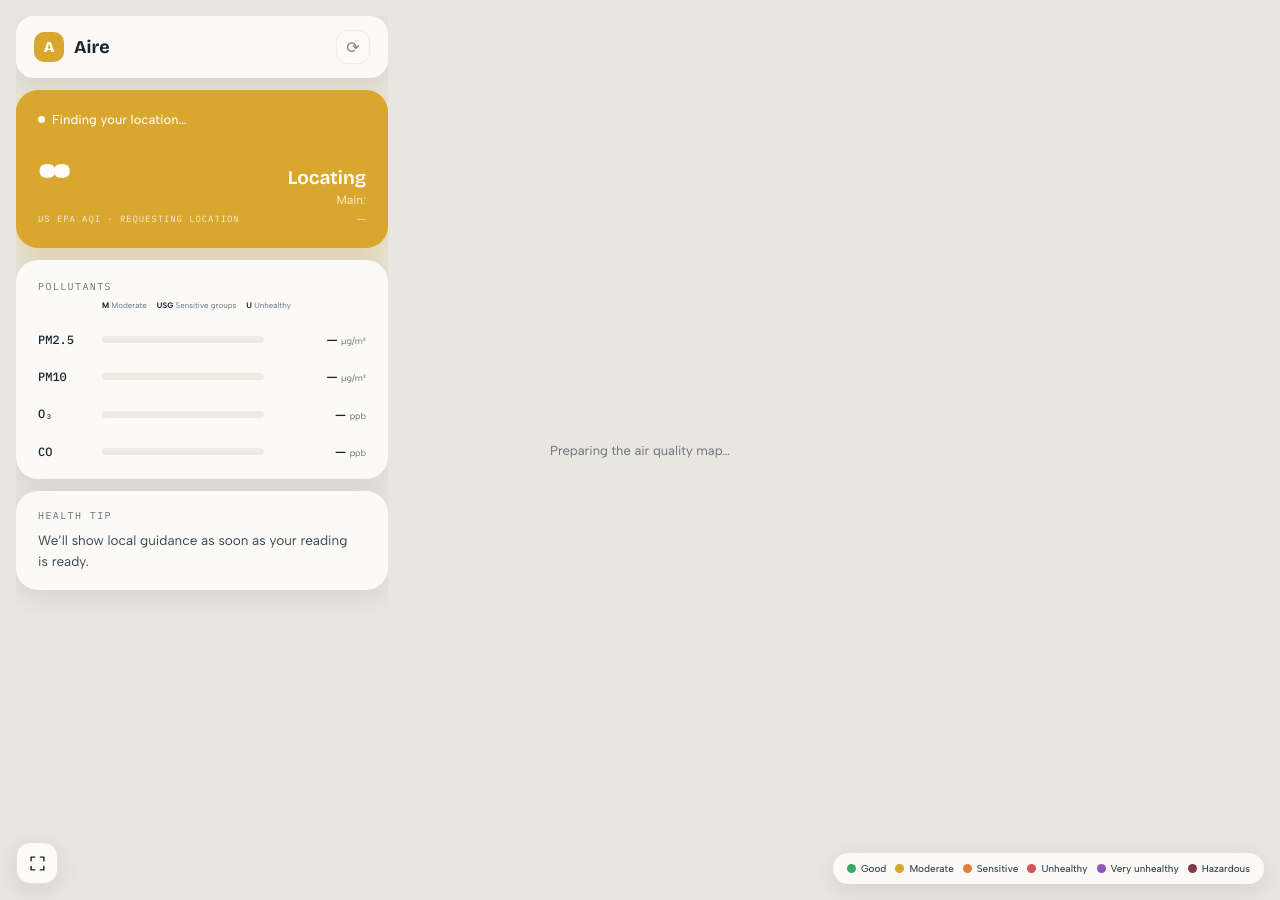
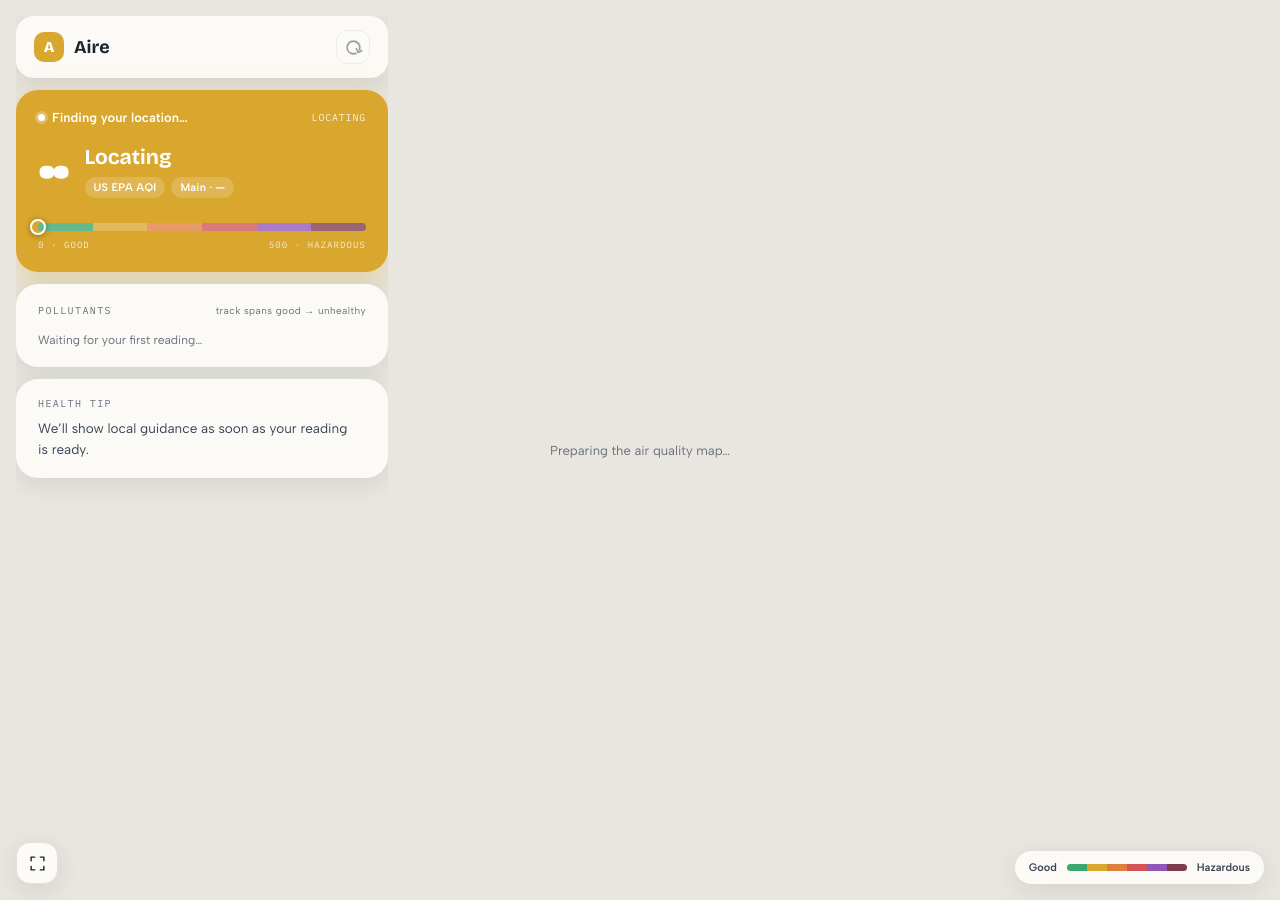
Before and after one commit to 0sps/sull1van.com, a Jekyll site: the page aqi/index.html, which Jekyll copies as it is, in a window 1280 px wide. Built offline with Jekyll 4.4.1, drawn with Linux system fonts in a browser that asks for light colours.

Commit message:
Update index.html

```diff
--- a/aqi/index.html
+++ b/aqi/index.html
@@ -20,6 +20,12 @@
       --accent-glow: rgba(217, 166, 46, .34);
       --panel: rgba(252, 251, 248, .94);
       --shadow: 0 6px 24px rgba(27, 36, 48, .10);
+      --c-good: #3aa76d;
+      --c-moderate: #d9a62e;
+      --c-usg: #df7f3e;
+      --c-unhealthy: #d25454;
+      --c-veryunhealthy: #9256b8;
+      --c-hazardous: #7e3a4e;
     }
 
     * { box-sizing: border-box; }
@@ -55,6 +61,8 @@
     .icon-button:hover { background: var(--ground); }
     .icon-button svg { width: 17px; height: 17px; fill: none; stroke: currentColor; stroke-width: 2; stroke-linecap: round; stroke-linejoin: round; }
     .refresh:disabled { cursor: wait; opacity: .55; }
+    .refresh:disabled svg { animation: spin 1.1s linear infinite; }
+    @keyframes spin { to { transform: rotate(360deg); } }
     .map-toggle { position: absolute; z-index: 11; left: 16px; bottom: 16px; width: 42px; height: 42px; border-radius: 14px; box-shadow: var(--shadow); }
 
     .sidebar > :not(.topbar), .legend { transition: opacity .2s ease, visibility .2s ease; }
@@ -62,31 +70,44 @@
     .app.map-view .sidebar > :not(.topbar), .app.map-view .legend { opacity: 0; visibility: hidden; pointer-events: none; }
     .app.map-view .topbar { width: max-content; }
 
-    .aqi-card { padding: 22px; color: #fff; background: var(--accent); box-shadow: 0 10px 32px var(--accent-glow); transition: background-color .4s, box-shadow .4s; }
-    .place { display: flex; align-items: center; gap: 7px; font-size: 13px; font-weight: 500; opacity: .92; }
-    .place-dot { width: 7px; height: 7px; flex: 0 0 auto; border-radius: 50%; background: #fff; }
+    /* ---- Hero ---- */
+    .aqi-card { padding: 20px 22px 22px; color: #fff; background: var(--accent); box-shadow: 0 10px 32px var(--accent-glow); transition: background-color .4s, box-shadow .4s; }
+    .place-row { display: flex; align-items: center; justify-content: space-between; gap: 12px; }
+    .place { display: flex; align-items: center; gap: 7px; min-width: 0; font-size: 13px; font-weight: 600; }
+    .place-dot { width: 7px; height: 7px; flex: 0 0 auto; border-radius: 50%; background: #fff; box-shadow: 0 0 0 3px rgba(255, 255, 255, .25); }
     .place-name { white-space: nowrap; overflow: hidden; text-overflow: ellipsis; }
-    .aqi-content { display: flex; align-items: flex-end; justify-content: space-between; gap: 16px; margin-top: 10px; }
-    .score { font-family: "Bricolage Grotesque", sans-serif; font-size: 76px; font-weight: 800; line-height: .9; letter-spacing: -.055em; }
-    .score-meta { margin-top: 8px; font-family: "IBM Plex Mono", monospace; font-size: 9px; line-height: 1.4; letter-spacing: .1em; text-transform: uppercase; opacity: .82; }
-    .category { max-width: 155px; text-align: right; }
-    .category strong { display: block; font-family: "Bricolage Grotesque", sans-serif; font-size: 19px; font-weight: 650; line-height: 1.12; text-wrap: balance; }
-    .category span { display: block; margin-top: 5px; font-size: 12px; opacity: .84; }
+    .updated { flex: 0 0 auto; font-family: "IBM Plex Mono", monospace; font-size: 10px; letter-spacing: .08em; text-transform: uppercase; opacity: .85; }
+    .aqi-main { display: flex; align-items: center; gap: 18px; margin-top: 14px; }
+    .score { font-family: "Bricolage Grotesque", sans-serif; font-size: 72px; font-weight: 800; line-height: .92; letter-spacing: -.05em; }
+    .aqi-text { min-width: 0; }
+    .aqi-text strong { display: block; font-family: "Bricolage Grotesque", sans-serif; font-size: 21px; font-weight: 700; line-height: 1.12; text-wrap: balance; }
+    .aqi-chips { display: flex; flex-wrap: wrap; gap: 6px; margin-top: 8px; }
+    .chip { padding: 4px 9px; border-radius: 999px; background: rgba(255, 255, 255, .18); font-size: 11px; font-weight: 600; letter-spacing: .02em; white-space: nowrap; }
+    .chip b { font-weight: 700; }
+    .aqi-scale { position: relative; height: 8px; margin-top: 18px; border-radius: 999px; background: linear-gradient(to right,
+        var(--c-good) 0 16.66%, var(--c-moderate) 16.66% 33.33%, var(--c-usg) 33.33% 50%,
+        var(--c-unhealthy) 50% 66.66%, var(--c-veryunhealthy) 66.66% 83.33%, var(--c-hazardous) 83.33% 100%);
+      box-shadow: inset 0 0 0 999px rgba(255, 255, 255, .22); }
+    .aqi-scale-marker { position: absolute; top: 50%; left: 0; width: 16px; height: 16px; border: 2.5px solid #fff; border-radius: 50%; background: transparent; box-shadow: 0 1px 6px rgba(0, 0, 0, .35); transform: translate(-50%, -50%); transition: left .8s ease; }
+    .aqi-scale-caps { display: flex; justify-content: space-between; margin-top: 8px; font-family: "IBM Plex Mono", monospace; font-size: 9px; letter-spacing: .12em; text-transform: uppercase; opacity: .8; }
 
+    /* ---- Pollutants ---- */
     .pollutant-card { padding: 20px 22px; }
-    .label { margin-bottom: 14px; color: var(--muted); font-family: "IBM Plex Mono", monospace; font-size: 10px; letter-spacing: .14em; text-transform: uppercase; }
-    .threshold-key { display: flex; flex-wrap: wrap; gap: 5px 10px; margin: -7px 0 22px 64px; color: var(--muted); font-size: 8px; line-height: 1.3; }
-    .threshold-key span { white-space: nowrap; }
-    .threshold-key b { color: var(--ink); font-weight: 700; }
-    .pollutants { display: flex; flex-direction: column; gap: 22px; }
-    .pollutant { display: grid; grid-template-columns: 52px minmax(40px, 1fr) 90px; align-items: center; gap: 12px; }
+    .label { margin-bottom: 16px; color: var(--muted); font-family: "IBM Plex Mono", monospace; font-size: 10px; letter-spacing: .14em; text-transform: uppercase; }
+    .label small { float: right; letter-spacing: .04em; text-transform: none; font-family: "Albert Sans", sans-serif; font-size: 10px; }
+    .pollutants { display: flex; flex-direction: column; gap: 16px; }
+    .pollutant { display: grid; grid-template-columns: 52px minmax(40px, 1fr) 92px; align-items: center; gap: 12px; }
     .chemical { font-family: "IBM Plex Mono", monospace; font-size: 12px; font-weight: 500; }
-    .bar { position: relative; height: 7px; border-radius: 999px; background: var(--ground); }
-    .bar span { display: block; width: 0; height: 100%; border-radius: inherit; background: #3aa76d; transition: width .8s ease; }
-    .threshold-marker { position: absolute; top: -4px; width: 1px; height: 15px; background: rgba(27, 36, 48, .48); transform: translateX(-50%); }
-    .threshold-marker::after { content: attr(data-label); position: absolute; top: -11px; left: 50%; color: #4c5562; font-family: "IBM Plex Mono", monospace; font-size: 7px; font-weight: 500; line-height: 1; transform: translateX(-50%); }
-    .reading { white-space: nowrap; text-align: right; font-size: 13px; font-weight: 600; }
-    .reading small { color: var(--muted); font-size: 9px; font-weight: 400; }
+    .track { position: relative; height: 8px; border-radius: 999px; overflow: visible;
+      background: linear-gradient(to right,
+        color-mix(in srgb, var(--c-good) 28%, var(--paper)) 0 25%,
+        color-mix(in srgb, var(--c-moderate) 30%, var(--paper)) 25% 50%,
+        color-mix(in srgb, var(--c-usg) 30%, var(--paper)) 50% 75%,
+        color-mix(in srgb, var(--c-unhealthy) 30%, var(--paper)) 75% 100%); }
+    .track-dot { position: absolute; top: 50%; left: 0; width: 14px; height: 14px; border: 2px solid var(--paper); border-radius: 50%; background: var(--c-good); box-shadow: 0 1px 4px rgba(27, 36, 48, .3); transform: translate(-50%, -50%); transition: left .8s ease, background-color .4s; }
+    .reading { white-space: nowrap; text-align: right; font-size: 13px; font-weight: 600; font-variant-numeric: tabular-nums; }
+    .reading small { color: var(--muted); font-size: 10px; font-weight: 400; }
+    .pollutants-empty { color: var(--muted); font-size: 12px; }
 
     .health-card { padding: 18px 22px; }
     .health-card .label { margin-bottom: 8px; }
@@ -94,9 +115,11 @@
     .spacer { flex: 1 1 auto; min-height: 0; }
     .source { padding: 10px 14px; border-radius: 14px; color: var(--muted); font-family: "IBM Plex Mono", monospace; font-size: 10px; line-height: 1.5; }
 
-    .legend { position: absolute; z-index: 10; right: 16px; bottom: 16px; display: flex; align-items: center; gap: 9px; max-width: calc(100vw - 420px); padding: 9px 14px; border-radius: 999px; background: var(--panel); box-shadow: var(--shadow); backdrop-filter: blur(14px); }
-    .legend-item { display: flex; align-items: center; gap: 5px; white-space: nowrap; color: #3a4454; font-size: 10px; font-weight: 500; }
-    .legend-dot { width: 9px; height: 9px; border-radius: 50%; }
+    /* ---- Legend ---- */
+    .legend { position: absolute; z-index: 10; right: 16px; bottom: 16px; display: flex; align-items: center; gap: 10px; padding: 10px 14px; border-radius: 999px; background: var(--panel); box-shadow: var(--shadow); backdrop-filter: blur(14px); color: #3a4454; font-size: 11px; font-weight: 600; }
+    .legend-scale { width: 120px; height: 7px; border-radius: 999px; background: linear-gradient(to right,
+        var(--c-good) 0 16.66%, var(--c-moderate) 16.66% 33.33%, var(--c-usg) 33.33% 50%,
+        var(--c-unhealthy) 50% 66.66%, var(--c-veryunhealthy) 66.66% 83.33%, var(--c-hazardous) 83.33% 100%); }
 
     .map-message { position: absolute; z-index: 4; inset: 0; display: grid; place-items: center; padding: 30px; text-align: center; color: var(--muted); font-size: 13px; }
     .loading .score { animation: pulse 1.5s ease-in-out infinite; }
@@ -112,38 +135,37 @@
     }
 
     @media (max-width: 720px) {
-      .sidebar { inset: calc(10px + env(safe-area-inset-top)) 10px auto; width: auto; max-width: none; max-height: calc(100dvh - 20px - env(safe-area-inset-top)); }
+      .sidebar { inset: calc(10px + env(safe-area-inset-top)) 10px auto; width: auto; max-width: none; max-height: calc(100dvh - 20px - env(safe-area-inset-top)); gap: 10px; }
       .topbar { padding: 11px 14px; }
       .brand-mark { width: 28px; height: 28px; }
-      .aqi-card { padding: 18px; }
-      .aqi-content { margin-top: 8px; }
-      .score { font-size: 66px; }
-      .score-meta { font-size: 8px; }
-      .category { max-width: 145px; }
-      .category strong { font-size: 17px; }
+      .aqi-card { padding: 17px 18px 19px; }
+      .aqi-main { gap: 15px; margin-top: 11px; }
+      .score { font-size: 62px; }
+      .aqi-text strong { font-size: 19px; }
+      .aqi-scale { margin-top: 15px; }
       .pollutant-card { padding: 17px 18px; }
-      .threshold-key { margin-left: 0; }
-      .health-card { padding: 16px 18px; }
+      .pollutants { gap: 15px; }
+      .health-card { padding: 15px 18px; }
       .spacer, .source { display: none; }
-      .legend { right: 10px; bottom: calc(10px + env(safe-area-inset-bottom)); left: 10px; display: grid; grid-template-columns: repeat(3, minmax(0, 1fr)); gap: 7px 10px; max-width: none; overflow: hidden; border-radius: 14px; }
-      .legend-item { min-width: 0; font-size: 9px; }
-      .map-toggle { left: 10px; bottom: calc(74px + env(safe-area-inset-bottom)); }
+      .map-toggle { left: 10px; bottom: calc(28px + env(safe-area-inset-bottom)); }
+      .legend { left: 64px; right: 10px; bottom: calc(28px + env(safe-area-inset-bottom)); justify-content: space-between; height: 42px; border-radius: 14px; padding: 0 14px; }
+      .legend-scale { flex: 1 1 auto; width: auto; }
       .app.map-view .sidebar { right: auto; }
     }
 
     @media (max-width: 390px) {
       .sidebar { gap: 8px; }
       .topbar { padding-block: 9px; }
-      .aqi-card { padding: 15px 16px; }
-      .score { font-size: 58px; }
-      .category strong { font-size: 15px; }
-      .category span { font-size: 10px; }
+      .aqi-card { padding: 15px 16px 17px; }
+      .score { font-size: 54px; }
+      .aqi-text strong { font-size: 17px; }
+      .chip { font-size: 10px; }
       .pollutant-card { padding: 14px 16px; }
-      .threshold-key { margin-bottom: 19px; font-size: 7px; }
-      .pollutants { gap: 19px; }
-      .pollutant { grid-template-columns: 45px minmax(28px, 1fr) 82px; gap: 9px; }
+      .pollutants { gap: 13px; }
+      .pollutant { grid-template-columns: 46px minmax(28px, 1fr) 84px; gap: 9px; }
       .health-card { padding: 13px 16px; }
-      .health-card p { font-size: 12px; line-height: 1.45; }
+      .health-card p { font-size: 12.5px; line-height: 1.5; }
+      .legend { font-size: 10px; }
     }
   </style>
 </head>
@@ -155,30 +177,36 @@
       <header class="card topbar">
         <div class="brand"><span class="brand-mark">A</span><span class="brand-name">Aire</span></div>
         <div class="topbar-actions">
-          <button class="icon-button refresh" id="refreshButton" type="button" title="Refresh location and air quality" aria-label="Refresh location and air quality">⟳</button>
+          <button class="icon-button refresh" id="refreshButton" type="button" title="Refresh location and air quality" aria-label="Refresh location and air quality">
+            <svg aria-hidden="true" viewBox="0 0 24 24"><path d="M21 12a9 9 0 1 1-2.64-6.36M21 3v6h-6"/></svg>
+          </button>
         </div>
       </header>
 
       <section class="card aqi-card" aria-label="Current air quality">
-        <div class="place"><span class="place-dot"></span><span class="place-name" id="locationName">Finding your location…</span></div>
-        <div class="aqi-content">
-          <div>
-            <div class="score" id="aqiScore">··</div>
-            <div class="score-meta">US EPA AQI · <span id="updated">requesting location</span></div>
+        <div class="place-row">
+          <div class="place"><span class="place-dot"></span><span class="place-name" id="locationName">Finding your location…</span></div>
+          <span class="updated" id="updated">locating</span>
+        </div>
+        <div class="aqi-main">
+          <div class="score" id="aqiScore">··</div>
+          <div class="aqi-text">
+            <strong id="aqiStatus">Locating</strong>
+            <div class="aqi-chips">
+              <span class="chip">US EPA AQI</span>
+              <span class="chip">Main · <b id="dominantPollutant">—</b></span>
+            </div>
           </div>
-          <div class="category"><strong id="aqiStatus">Locating</strong><span>Main: <span id="dominantPollutant">—</span></span></div>
         </div>
+        <div class="aqi-scale" role="img" aria-label="Position on the US AQI scale from 0 to 500">
+          <span class="aqi-scale-marker" id="scaleMarker"></span>
+        </div>
+        <div class="aqi-scale-caps"><span>0 · Good</span><span>500 · Hazardous</span></div>
       </section>
 
       <section class="card pollutant-card">
-        <div class="label">Pollutants</div>
-        <div class="threshold-key" aria-label="Pollutant scale markers"><span><b>M</b> Moderate</span><span><b>USG</b> Sensitive groups</span><span><b>U</b> Unhealthy</span></div>
-        <div class="pollutants">
-          <div class="pollutant"><span class="chemical">PM2.5</span><div class="bar"><span id="p25Meter"></span></div><span class="reading"><span id="p25Value">—</span> <small id="p25Units">µg/m³</small></span></div>
-          <div class="pollutant"><span class="chemical">PM10</span><div class="bar"><span id="pm10Meter"></span></div><span class="reading"><span id="pm10Value">—</span> <small id="pm10Units">µg/m³</small></span></div>
-          <div class="pollutant"><span class="chemical">O₃</span><div class="bar"><span id="o3Meter"></span></div><span class="reading"><span id="o3Value">—</span> <small id="o3Units">ppb</small></span></div>
-          <div class="pollutant"><span class="chemical">CO</span><div class="bar"><span id="coMeter"></span></div><span class="reading"><span id="coValue">—</span> <small id="coUnits">ppb</small></span></div>
-        </div>
+        <div class="label">Pollutants <small>track spans good → unhealthy</small></div>
+        <div class="pollutants" id="pollutants"><span class="pollutants-empty">Waiting for your first reading…</span></div>
       </section>
 
       <section class="card health-card"><div class="label">Health tip</div><p id="healthText">We’ll show local guidance as soon as your reading is ready.</p></section>
@@ -190,13 +218,8 @@
       <svg aria-hidden="true" viewBox="0 0 24 24"><path d="M8 3H3v5M16 3h5v5M8 21H3v-5M16 21h5v-5"/></svg>
     </button>
 
-    <div class="legend" aria-label="US AQI legend">
-      <span class="legend-item"><i class="legend-dot" style="background:#3aa76d"></i>Good</span>
-      <span class="legend-item"><i class="legend-dot" style="background:#d9a62e"></i>Moderate</span>
-      <span class="legend-item"><i class="legend-dot" style="background:#df7f3e"></i>Sensitive</span>
-      <span class="legend-item"><i class="legend-dot" style="background:#d25454"></i>Unhealthy</span>
-      <span class="legend-item"><i class="legend-dot" style="background:#9256b8"></i>Very unhealthy</span>
-      <span class="legend-item"><i class="legend-dot" style="background:#7e3a4e"></i>Hazardous</span>
+    <div class="legend" aria-label="US AQI heatmap legend: green is good, dark red is hazardous">
+      <span>Good</span><i class="legend-scale" aria-hidden="true"></i><span>Hazardous</span>
     </div>
   </main>
 
@@ -210,12 +233,15 @@
     let marker;
     let mapsReady = false;
 
-    const pollutantConfig = {
-      pm25: { max: 125.4, thresholds: [9.1, 35.5, 55.5], value: "p25Value", units: "p25Units", meter: "p25Meter" },
-      pm10: { max: 354, thresholds: [55, 155, 255], value: "pm10Value", units: "pm10Units", meter: "pm10Meter" },
-      o3: { max: 105, thresholds: [55, 71, 86], value: "o3Value", units: "o3Units", meter: "o3Meter" },
-      co: { max: 15400, thresholds: [4500, 9500, 12500], value: "coValue", units: "coUnits", meter: "coMeter" }
-    };
+    // US EPA breakpoints (Moderate / USG / Unhealthy) per pollutant, plus a scale cap.
+    const POLLUTANTS = [
+      { code: "pm25", label: "PM2.5", thresholds: [9.1, 35.5, 55.5], max: 125.4 },
+      { code: "pm10", label: "PM10", thresholds: [55, 155, 255], max: 354 },
+      { code: "o3", label: "O₃", thresholds: [55, 71, 86], max: 105 },
+      { code: "no2", label: "NO₂", thresholds: [54, 101, 361], max: 650 },
+      { code: "so2", label: "SO₂", thresholds: [36, 76, 186], max: 305 },
+      { code: "co", label: "CO", thresholds: [4500, 9500, 12500], max: 15400 }
+    ];
 
     function categoryFor(aqi) {
       if (aqi <= 50) return { label: "Good", color: "#3aa76d", tip: "The air is clear and clean. A great moment to open the windows, go for a run, or simply breathe deeply." };
@@ -226,13 +252,14 @@
       return { label: "Hazardous", color: "#7e3a4e", tip: "Emergency conditions. Stay indoors, seal windows, and wear a certified respirator if you must go outside." };
     }
 
-    function barColor(value, thresholds) {
+    function zoneColor(value, thresholds) {
       if (value >= thresholds[2]) return "#d25454";
       if (value >= thresholds[1]) return "#df7f3e";
       if (value >= thresholds[0]) return "#d9a62e";
       return "#3aa76d";
     }
 
+    // Maps a concentration onto the 4-zone track: each zone occupies 25% of the width.
     function scaledPercent(value, config) {
       const stops = [0, ...config.thresholds, config.max];
       const capped = Math.min(config.max, Math.max(0, value));
@@ -243,29 +270,51 @@
       return (safeSegment + (capped - start) / (end - start)) * 25;
     }
 
+    // Maps an AQI value onto the 6-segment hero scale bar (each segment = 1/6 of the width).
+    function aqiScalePercent(aqi) {
+      const stops = [0, 50, 100, 150, 200, 300, 500];
+      const capped = Math.min(500, Math.max(0, aqi));
+      let segment = stops.findIndex((stop, index) => index > 0 && capped <= stop) - 1;
+      if (segment < 0) segment = 5;
+      const frac = (capped - stops[segment]) / (stops[segment + 1] - stops[segment]);
+      return ((segment + frac) / 6) * 100;
+    }
+
+    function formatUnits(units) {
+      if (units === "MICROGRAMS_PER_CUBIC_METER") return "µg/m³";
+      if (units === "PARTS_PER_BILLION") return "ppb";
+      if (units === "PARTS_PER_MILLION") return "ppm";
+      return (units || "").toLowerCase();
+    }
+
     function renderPollutants(pollutants = []) {
       const byCode = Object.fromEntries(pollutants.map((item) => [item.code, item]));
-      Object.entries(pollutantConfig).forEach(([code, config]) => {
-        const concentration = byCode[code]?.concentration;
+      const container = $("pollutants");
+      container.innerHTML = "";
+      POLLUTANTS.forEach((config) => {
+        const concentration = byCode[config.code]?.concentration;
         if (!concentration || typeof concentration.value !== "number") return;
-        const value = concentration.value;
-        const percent = scaledPercent(value, config);
-        const meter = $(config.meter);
-        $(config.value).textContent = value >= 100 ? Math.round(value).toLocaleString() : value.toFixed(1);
-        $(config.units).textContent = concentration.units === "MICROGRAMS_PER_CUBIC_METER" ? "µg/m³" : concentration.units === "PARTS_PER_BILLION" ? "ppb" : concentration.units.toLowerCase();
-        meter.style.width = percent + "%";
-        meter.style.background = barColor(value, config.thresholds);
-        if (!meter.parentElement.querySelector(".threshold-marker")) {
-          ["M", "USG", "U"].forEach((label, index) => {
-            const marker = document.createElement("i");
-            marker.className = "threshold-marker";
-            marker.dataset.label = label;
-            marker.style.left = (index + 1) * 25 + "%";
-            marker.setAttribute("aria-hidden", "true");
-            meter.parentElement.appendChild(marker);
-          });
-        }
+        let value = concentration.value;
+        // Thresholds for gases are in ppb; normalise if the API reports ppm.
+        const scaleValue = concentration.units === "PARTS_PER_MILLION" ? value * 1000 : value;
+        const percent = scaledPercent(scaleValue, config);
+        const row = document.createElement("div");
+        row.className = "pollutant";
+        row.innerHTML =
+          '<span class="chemical"></span>' +
+          '<div class="track"><span class="track-dot"></span></div>' +
+          '<span class="reading"><span class="reading-value"></span> <small></small></span>';
+        row.querySelector(".chemical").textContent = config.label;
+        row.querySelector(".reading-value").textContent = value >= 100 ? Math.round(value).toLocaleString() : value.toFixed(1);
+        row.querySelector(".reading small").textContent = formatUnits(concentration.units);
+        const dot = row.querySelector(".track-dot");
+        dot.style.background = zoneColor(scaleValue, config.thresholds);
+        container.appendChild(row);
+        requestAnimationFrame(() => { dot.style.left = percent + "%"; });
       });
+      if (!container.children.length) {
+        container.innerHTML = '<span class="pollutants-empty">No pollutant detail is available for this location.</span>';
+      }
     }
 
     function renderAirQuality(data) {
@@ -359,7 +411,7 @@
       document.body.classList.add("loading");
       $("refreshButton").disabled = true;
       $("locationName").textContent = "Finding your location…";
-      $("updated").textContent = "requesting location";
+      $("updated").textContent = "locating";
       if (!navigator.geolocation) return useLocation(FALLBACK_LOCATION, true);
       navigator.geolocation.getCurrentPosition(
         ({ coords }) => useLocation({ latitude: coords.latitude, longitude: coords.longitude }),
```
Also changed, not shown: other parts of aqi/index.html (+5 -2 lines).
